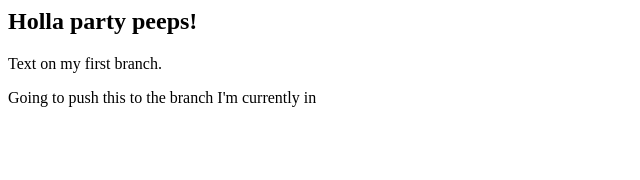
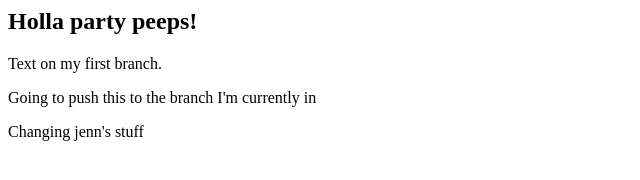
Before and after one commit to fresh5447/Git-Collaboration, a plain HTML site: page jennturner.html in a window 1280 px wide. Shown: the whole page, without its empty margins (0-640 px from the left). Drawn offline with Linux system fonts and the light colour scheme.

Commit message:
changed jenns stuff

```diff
--- a/jennturner.html
+++ b/jennturner.html
@@ -2,4 +2,5 @@
   <h2>Holla party peeps!</h2>
   <p>Text on my first branch.</p>
   <p>Going to push this to the branch I'm currently in</p>
+  <div>Changing jenn's stuff</div>
 </html>
```
